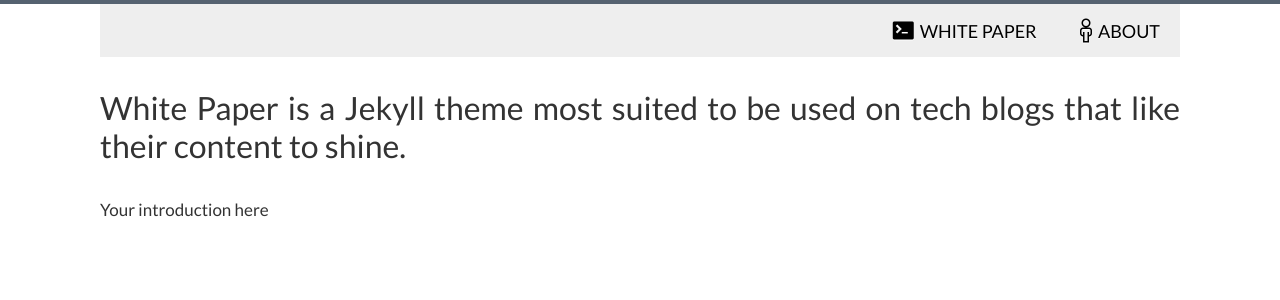
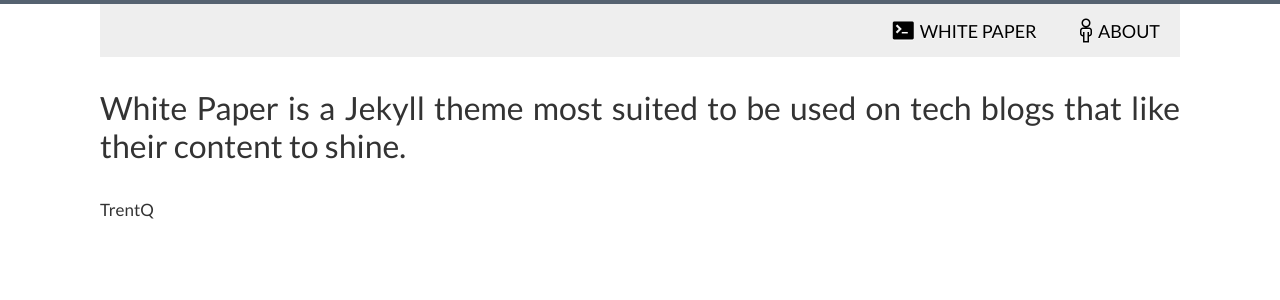
Before and after one commit to qiqi7/qiqi7.github.com, a Jekyll site: the page built from about.md, in a window 1280 px wide. Shown: the top 300 px of the page. Built offline with Jekyll 4.4.1, drawn with Linux system fonts in a browser that asks for light colours; Markdown is read by kramdown in place of the engine named in the settings.

Commit message:
modi index

```diff
--- a/_config.yml
+++ b/_config.yml
@@ -4,7 +4,7 @@ highlighter: true
 url: http://vinitkumar.me/white-paper
 gems: [jekyll-paginate,  jekyll-gist]
 paginate: 8
-description:     Jekyll theme for Programmers
+description:     TrentQ's Blog
 intro: White Paper is a Jekyll theme most suited to be used on tech blogs that like their content to shine.
 logo:             logo.png
 disqus_shortname:
--- a/_includes/header.html
+++ b/_includes/header.html
@@ -2,8 +2,8 @@
   <header>
       <ul class="nav">
         <!--Change the  URL here if working on an absolute domain-->
-        <li><a href="/white-paper"><span class="mega-octicon octicon-terminal" style="margin-right: 6px;"></span>White Paper</a></li>
-        <li><a href="/white-paper/about"><span class="mega-octicon octicon-person" style="margin-right: 6px;"></span>About</a></li>
+        <li><a href="{{site.baseurl}}"><span class="mega-octicon octicon-terminal" style="margin-right: 6px;"></span>White Paper</a></li>
+        <li><a href="{{site.baseurl}}/about"><span class="mega-octicon octicon-person" style="margin-right: 6px;"></span>About</a></li>
       </ul>
   </header>
   <script data-gratipay-username="vinitkme" data-gratipay-widget="button" src="//grtp.co/v1.js"></script>
--- a/about.md
+++ b/about.md
@@ -1,6 +1,6 @@
 ---
 layout: default
-title: About Vinit Kumar
+title: About me
 ---
 
-Your introduction here
+TrentQ
```
